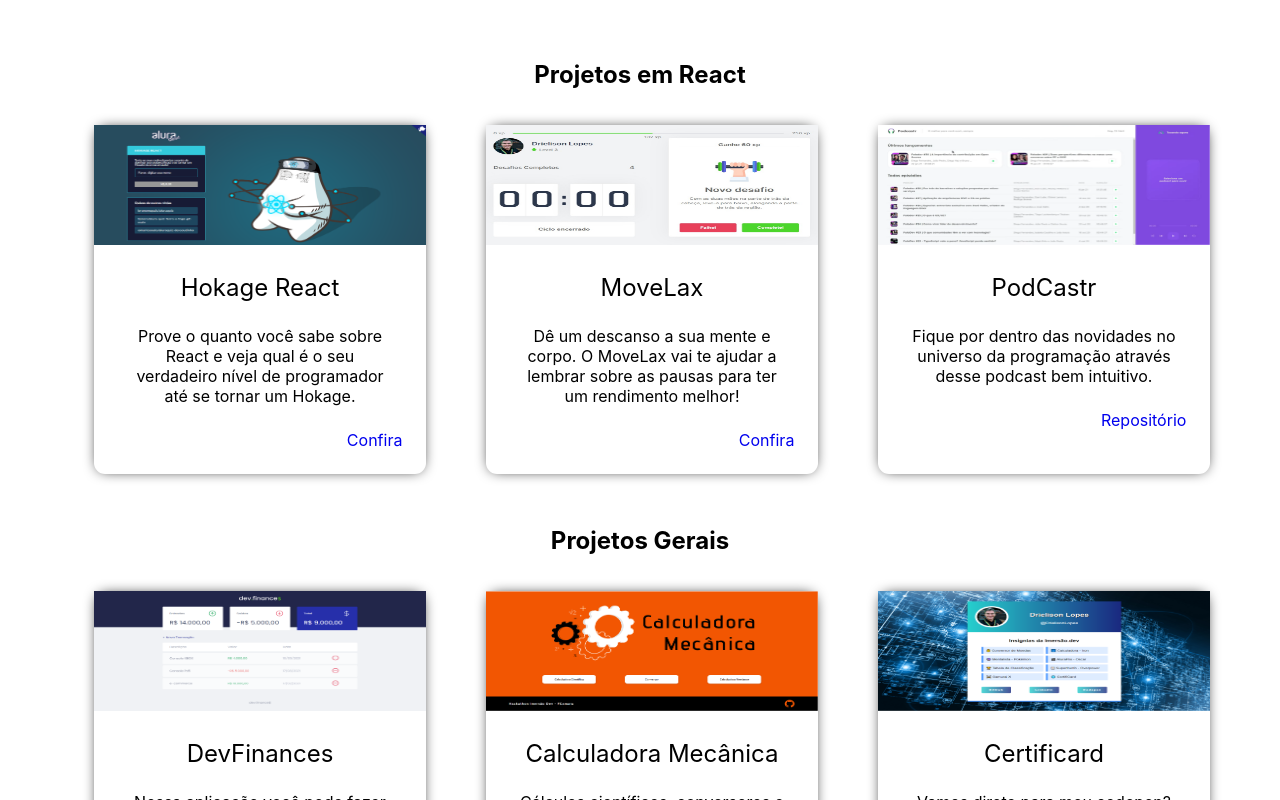
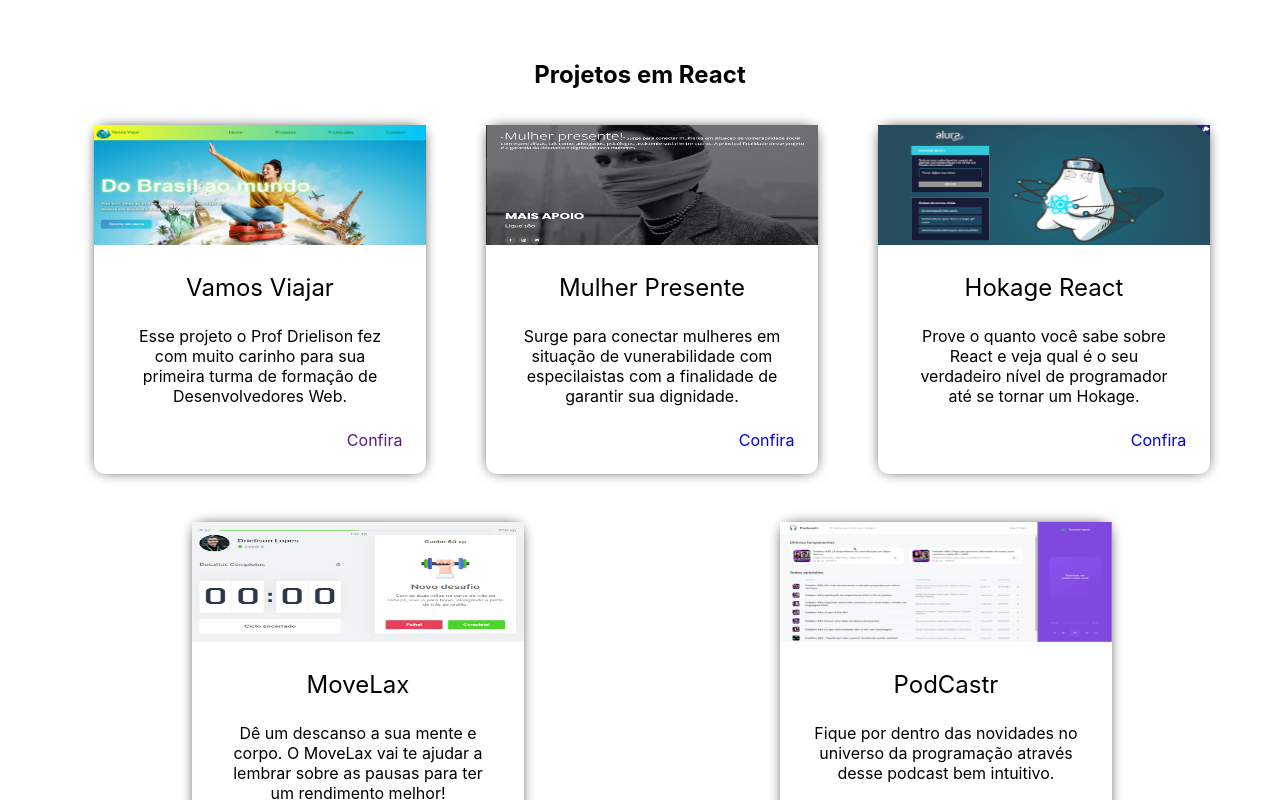
Before and after one commit to DrielisonLopes/portifolio-React, a React (Create React App) app: page / in a window 1280 px wide. Shown: the part 820-1620 px from the top of the page. Built offline with nearby package versions, Linux system fonts and the light colour scheme.

Commit message:
cards VamosViajar e MulherPresente add

```diff
--- a/src/components/header/Header.scss
+++ b/src/components/header/Header.scss
@@ -7,6 +7,12 @@ $fourthColor: #D0D3D9;
 header{
     width:100%;
     height:100vh;
+}
+
+.App-logo{
+    height: 6vmin;
+    pointer-events: none;
+    padding: 6px;
 }
 
 .bg-header{
--- a/src/components/projects/Projetos.js
+++ b/src/components/projects/Projetos.js
@@ -4,6 +4,8 @@ import React from 'react';
 import reactCard1 from '../../assets/cards/reactCard1.png';
 import reactCard2 from '../../assets/cards/reactCard2.jpeg';
 import reactCard3 from '../../assets/cards/reactCard3.png';
+import card00 from '../../assets/cards/card00.jpg';
+import card0 from '../../assets/cards/card0.png';
 import card1 from '../../assets/cards/card1.png';
 import card2 from '../../assets/cards/card2.png';
 import card3 from '../../assets/cards/card3.png';
@@ -27,6 +29,43 @@ export default () => {
 
                 <div className="container">
                     <div className="cards">
+
+                    <div className="card" >
+                                <img src={card0} alt={"card0"}/>
+                                <div className="content">
+                                    <div className="title">
+                                        <p className="card-title">Vamos Viajar</p>
+                                    </div>
+                                        <p>
+                                            Esse projeto o Prof Drielison fez com muito carinho para
+                                            sua primeira turma de formação de Desenvolvedores Web.
+                                        </p>
+                                    <div className="btn-more">
+                                        <a href="" target="_blank">
+                                            Confira
+                                        </a>
+                                    </div>
+                                </div>
+                            </div>
+
+                            <div className="card" >
+                                <img src={card00} alt={"card00"}/>
+                                <div className="content">
+                                    <div className="title">
+                                        <p className="card-title">Mulher Presente</p>
+                                    </div>
+                                        <p>
+                                            Surge para conectar mulheres em situação de vunerabilidade
+                                            com especilaistas com a finalidade de garantir sua dignidade.
+                                        </p>
+                                    <div className="btn-more">
+                                        <a href="mulherpresente.somee.com/" target="_blank">
+                                            Confira
+                                        </a>
+                                    </div>
+                                </div>
+                            </div>
+
                             <div className="card" >
                                 <img src={reactCard1} alt={"reactCard1"}/>
                                 <div className="content">
```
Also changed, not shown: src/assets/cards/card0.png (added), src/assets/cards/card00.jpg (added).
